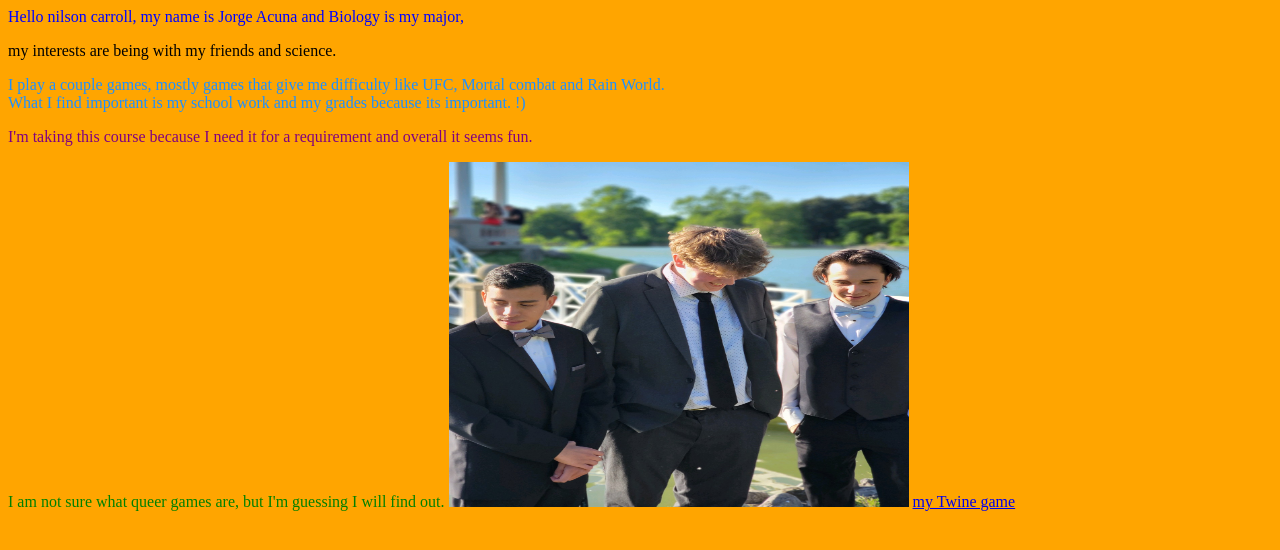
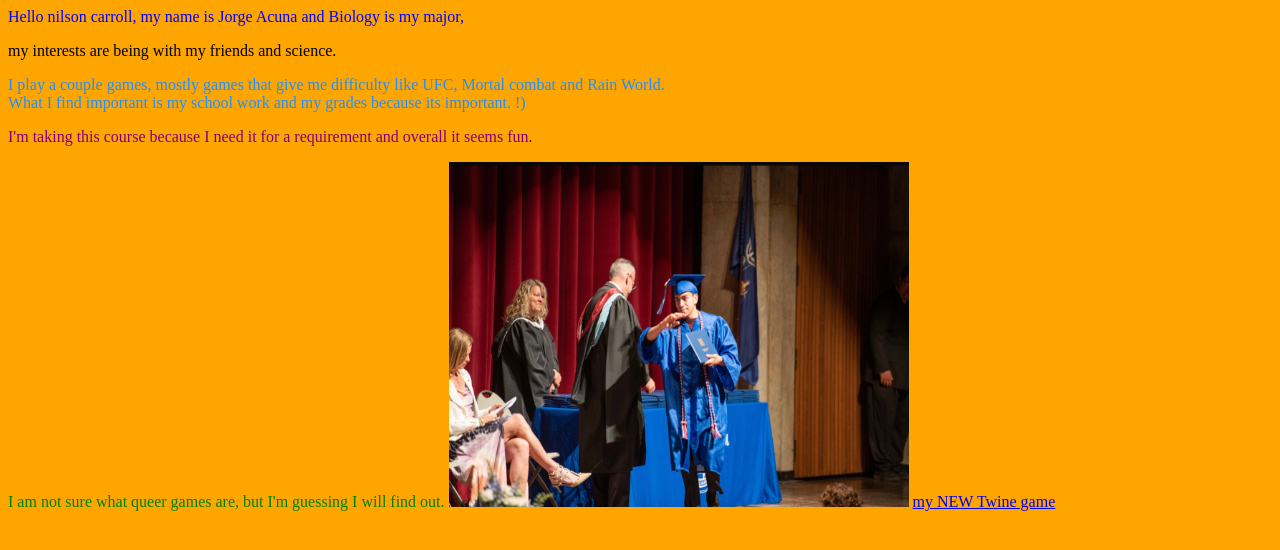
Before and after one commit to Jorge110180/Queernarratives, a plain HTML site: page index.html in a window 1280 px wide. Drawn offline with Linux system fonts and the light colour scheme.

Commit message:
Update index.html

```diff
--- a/index.html
+++ b/index.html
@@ -14,8 +14,8 @@ Hello nilson carroll, my name is Jorge Acuna and Biology is my major,<br>
 What I find important is my school work and my grades because its important. !)<br>
 <p style="color:Purple;">I'm taking this course because I need it for a requirement and overall it seems fun. <br>
 <p style="color:Green;">I am not sure what queer games are, but I'm guessing I will find out.
-<img src="https://jorge110180.github.io/queernarratives/images/20220610_182817.jpeg" alt="The Homies"
+<img src="https://github.com/Jorge110180/queernarratives/blob/main/images/IMG_3452.jpeg" alt="GRAD"
 width="460" height="345">
-<a href="https://jorge110180.github.io/queernarratives/bedroom.html">my Twine game</a>
+<a href="https://twinery.org/2/#/stories/ec186ec2-e416-46b7-82cf-70c824f85e2d">my NEW Twine game</a>
   </body>
 </html>
```
